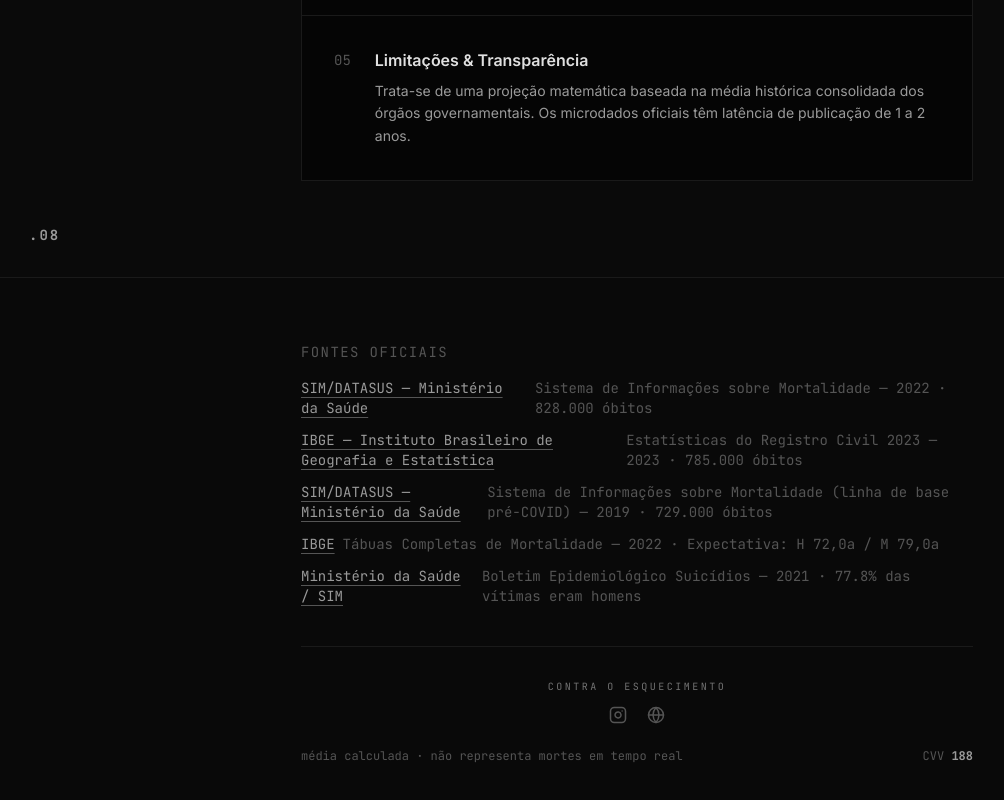
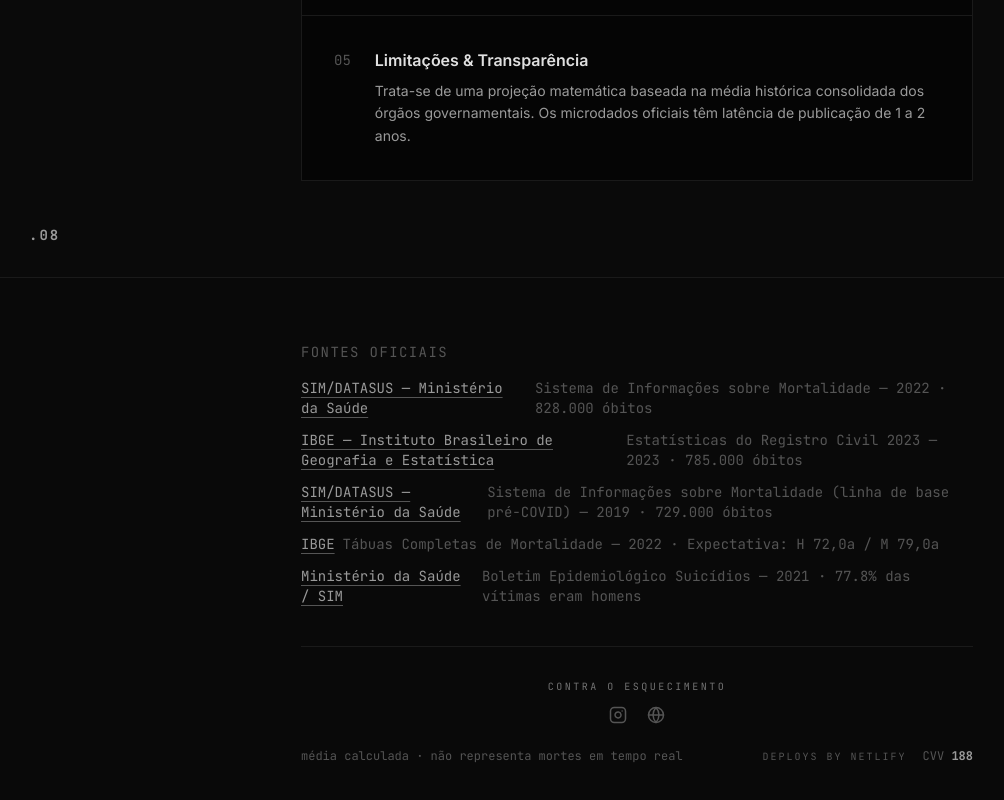
Before and after one commit to agomesthiago/optimistic-oppenheimer, a React (Vite) app: page / in a window 1280 px wide. Shown: the part 6256-7056 px from the top of the page, without its empty margins (3-1007 px from the left). Built offline with nearby package versions, Linux system fonts and the light colour scheme.

Commit message:
docs: adicionar selo Deploys by Netlify para solicitacao de conta Open Source

```diff
--- a/src/components/DataFooter.tsx
+++ b/src/components/DataFooter.tsx
@@ -100,9 +100,19 @@ export function DataFooter() {
             <span className="text-xs font-mono text-slate-500 dark:text-ash-600 text-center sm:text-left">
               média calculada · não representa mortes em tempo real
             </span>
-            <span className="text-xs font-mono text-slate-500 dark:text-ash-600">
-              CVV <strong className="text-slate-700 dark:text-ash-400">188</strong>
-            </span>
+            <div className="flex items-center gap-4">
+              <a
+                href="https://www.netlify.com"
+                target="_blank"
+                rel="noopener noreferrer"
+                className="text-[10px] font-mono uppercase tracking-[0.2em] text-slate-400 dark:text-ash-600 hover:text-slate-600 dark:hover:text-ash-400 transition-colors"
+              >
+                Deploys by Netlify
+              </a>
+              <span className="text-xs font-mono text-slate-500 dark:text-ash-600">
+                CVV <strong className="text-slate-700 dark:text-ash-400">188</strong>
+              </span>
+            </div>
           </div>
         </div>
 
```
Also changed, not shown: 1 other file (tests, documents, lock files or other folders).
